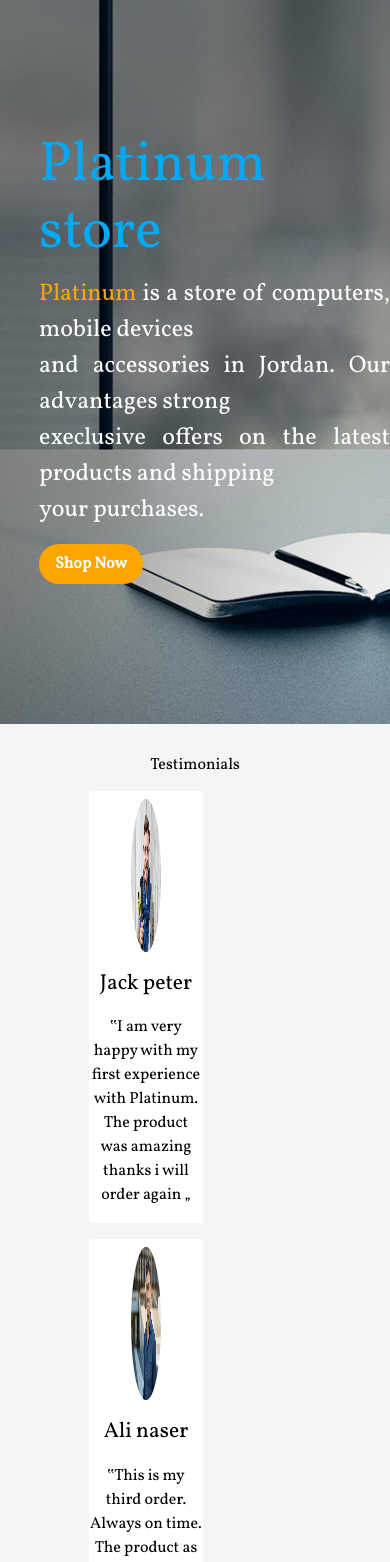
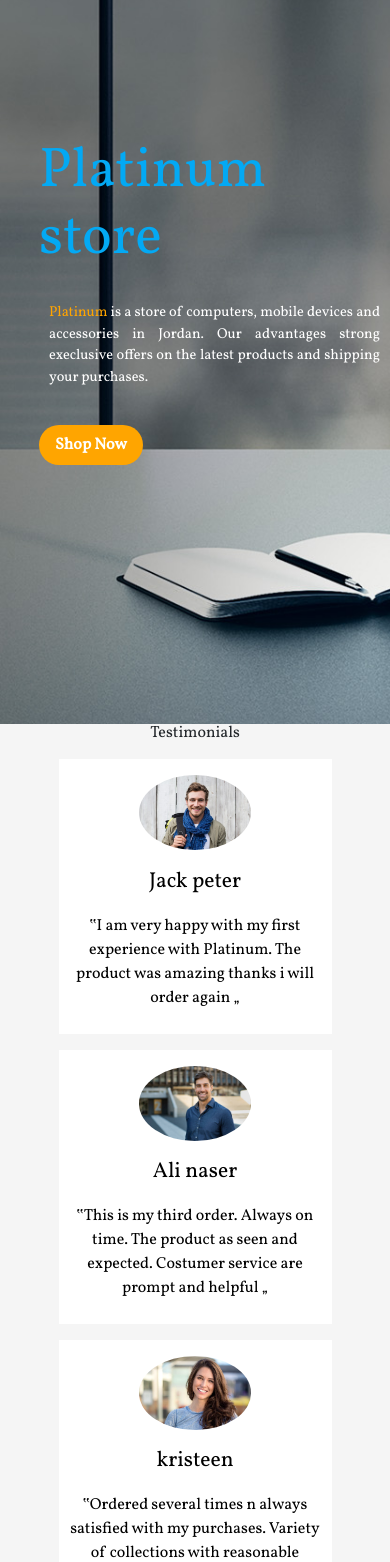
Before and after one commit to zsamamah/React-Ecommerce, a React (Create React App) app: page / in a window 390 px wide. Shown: the part 120-1682 px from the top of the page. Built offline with nearby package versions, Linux system fonts and the light colour scheme.

Commit message:
edit CSS

```diff
--- a/src/Components/Intro.js
+++ b/src/Components/Intro.js
@@ -23,22 +23,21 @@ import { Link } from "react-router-dom";
 //   }
 // }
 // export default Intro;
-class Intro extends Component{
-
-
-
-    render(){
-        return(
-<section className="Home">
-    <div className="main">
-<h1 class="intro-h">Platinum store</h1>
-<p class="intro-p"><span className="intro-text">Platinum </span>is a store of computers, mobile devices<br/> and accessories in Jordan. Our advantages strong<br/> execlusive offers on the latest products and shipping<br/>
-    your purchases.
-</p>
-<button className="intro-button" >Shop Now <Link to="/shop"></Link></button>
-</div></section>
-
-        )
-    }
-
-}export default Intro
+class Intro extends Component {
+  render() {
+    return (
+      <section className="Home">
+        <div className="main">
+          <h1 class="intro-h">Platinum store</h1>
+          <p class="intro-p">
+            <span className="intro-text">Platinum </span>is a store of computers, mobile devices and accessories in Jordan. Our advantages strong execlusive offers on the latest products and shipping your purchases.
+          </p>
+          <Link to="/shop">
+            <button className="intro-button">Shop Now</button>
+          </Link>
+        </div>
+      </section>
+    );
+  }
+}
+export default Intro;
--- a/src/Components/Ourteam.js
+++ b/src/Components/Ourteam.js
@@ -9,18 +9,19 @@ class Team extends Component {
       { name: "Shahed Khalayleh", title: "Product Owner", image: "im10.webp" },
       { name: "Kholoud Khraisat", title: "Web Developer", image: "im1.jpg" },
       { name: "Rahaf Arafeh", title: "Web Developer", image: "im12.webp" },
-      { name: "Sanad Khamash", title: "Web Developer", image: "im16.jpg" },
+      { name: "Sanad Khamash", title: "Web Developer", image: "im16.jpg" }
     ];
   }
 
   render() {
     return (
-      <div className="cardContainer">
-        <h2>Our Team</h2>
+      <>
+        <h2 className="home-heading">Our Team</h2>
+      {/* <div className="cardContainer"> */}
         <div className="memberContainer">
-          {this.state.map((teamInfo) => {
+          {this.state.map((teamInfo,index) => {
             return (
-              <div className="members">
+              <div id={index} className="members">
                 <img width="100%" src={teamInfo.image} alt="Team Member" />
                 <h4>{teamInfo.name}</h4>
                 <p>{teamInfo.title}</p>
@@ -39,8 +40,9 @@ class Team extends Component {
               </div>
             );
           })}
-        </div>
+        {/* </div> */}
       </div>
+      </>
     );
   }
 }
--- a/src/Components/Testimonials.js
+++ b/src/Components/Testimonials.js
@@ -1,34 +1,47 @@
-import React, { Component } from 'react';
-import '../HomeAssets/Testimonials.css';
-import image1 from '../HomeAssets/im6.jpg'
+import React, { Component } from "react";
+import "../HomeAssets/Testimonials.css";
+import image1 from "../HomeAssets/im6.jpg";
 
-class Testimonial extends Component{
-render(){
-this.state=[,
-{name:'Jack peter',text:'‟I am very happy with my first experience with Platinum. The product was amazing thanks i will order again „',image:'im23.jpg'},
-{name:'Ali naser',text:'‟This is my third order. Always on time. The product as seen and expected. Costumer service are prompt and helpful „',image:'im21.jpg'},
-{name:'kristeen',text:'‟Ordered several times n always satisfied with my purchases. Variety of collections with reasonable prices„',image:'im20.jpg'},
+class Testimonial extends Component {
+  constructor(props) {
+    super(props);
+    this.state = [
+      {
+        name: "Jack peter",
+        text: "‟I am very happy with my first experience with Platinum. The product was amazing thanks i will order again „",
+        image: "im23.jpg",
+      },
+      {
+        name: "Ali naser",
+        text: "‟This is my third order. Always on time. The product as seen and expected. Costumer service are prompt and helpful „",
+        image: "im21.jpg",
+      },
+      {
+        name: "kristeen",
+        text: "‟Ordered several times n always satisfied with my purchases. Variety of collections with reasonable prices„",
+        image: "im20.jpg",
+      },
+    ];
+  }
+  render() {
+    return (
+        <>
+        <h2 className="home-heading">Testimonials</h2>
 
-];
+        <div className="testimonials">
+          {this.state.map((teamInfo,index) => {
+            return (
+              <div key={index} className="people">
+                <img width="100%" alt="Review" src={teamInfo.image} />
+                <h4>{teamInfo.name}</h4>
+                <p>{teamInfo.text}</p>
+              </div>
+            );
+          })}
+      </div>
+      </>
+    );
+  }
+}
 
-return(
-    <div className="testimonialContainer">
-        <h2>Testimonials</h2>
-
-        <div className="testimonials" >
-        {this.state.map((teamInfo)=>{
-            return(
-    <div className="people">
-    <img width="100%"  src={teamInfo.image}/>
-    <h4>{teamInfo.name}</h4>
-    <p>{teamInfo.text}</p>
-
-    </div>
-
-    )
-    })}
-    </div>
-
-    </div>);}}
-
-;export default Testimonial
+export default Testimonial;
--- a/src/HomeAssets/Ourteam.css
+++ b/src/HomeAssets/Ourteam.css
@@ -1,24 +1,24 @@
-.cardContainer {
+/* .cardContainer {
   display: flex;
   flex-direction: column;
   justify-content: space-between;
   padding: 2em;
   margin: 0 auto;
-}
+} */
 .members a {
   font-size: 1.5em;
   text-decoration: none;
 }
 
-.cardContainer > p {
+/* .cardContainer > p {
   font-size: 1em;
   color: black;
 }
 
 .cardContainer > h2 {
   text-align: center;
-  /* padding: 0.5em; */
-}
+  padding: 0.5em;
+} */
 
 .members {
   color: black;
@@ -36,6 +36,7 @@
 .memberContainer {
   box-shadow: 20em rgba(0, 0, 0, 0.1);
   display: flex;
+  align-items: center;
 }
 #contactIcon {
   color: #808080;
@@ -60,9 +61,8 @@
   }
 }
 
-@media screen and (max-width: 800px) {
+@media screen and (max-width: 610px) {
   .memberContainer {
-    display: grid;
-    grid-template-rows: 1fr 1fr 1fr;
+    flex-direction: column;
   }
 }
--- a/src/HomeAssets/Testimonials.css
+++ b/src/HomeAssets/Testimonials.css
@@ -1,54 +1,51 @@
-.testimonialContainer{
-
+/* .testimonialContainer {
   display: flex;
-flex-direction: column;
+  flex-direction: row;
   justify-content: space-between;
   padding: 2em;
   margin: 0 auto;
-
-}
-
-.testimonialContainer h2{
-color: black;
+} */
+.home-heading{
     text-align: center;
 }
 
-
-.people{
-width: 50%;
+.people {
+  width: 30%;
   color: black;
   background-color: white;
   margin: 0.5em;
   align-items: center;
   box-shadow: 20em rgba(0, 0, 0, 0.1);
   text-align: center;
-
-
+  height: max-content;
+  padding: 0.5em;
 }
-.people img{
-    width: 40%;
-    height: 20vh;
+.people img {
+  width: 50%;
+  height: 50%;
   border-radius: 50%;
   padding: 0.5em;
 }
-.people h4{
-
+.people h4 {
   padding: 0.5em;
 }
-.testimonials{
-height: 70%;
-width: 70%;
+.testimonials {
+  /* height: 70%;
+  width: 70%; */
+  display: flex;
   justify-content: center;
-    display: flex;
   margin: 0 auto;
 }
-.people p{
-
+.people p {
   font-size: 1em;
 }
 
-@media screen and (max-width: 450px) {
-
-    .testimonials{ display: flex;
-    flex-direction: column;}
+@media screen and (max-width: 634px) {
+  .testimonials {
+    flex-direction: column;
+    align-items: center;
   }
+  .people{
+    width: 70%;
+  }
+}
--- a/src/Intro.css
+++ b/src/Intro.css
@@ -1,23 +1,24 @@
-@import url('https://fonts.googleapis.com/css2?family=Noto+Serif:ital@1&family=Roboto+Condensed:wght@300&family=Roboto:wght@900&family=Source+Sans+Pro:wght@200&family=Vidaloka&family=Vollkorn&display=swap');
-
-body{
-    font-family: 'Noto Serif', serif;
-font-family: 'Roboto', sans-serif;
-font-family: 'Roboto Condensed', sans-serif;
-font-family: 'Source Sans Pro', sans-serif;
-font-family: 'Vidaloka', serif;
-font-family: 'Vollkorn', serif;
-
+@import url("https://fonts.googleapis.com/css2?family=Noto+Serif:ital@1&family=Roboto+Condensed:wght@300&family=Roboto:wght@900&family=Source+Sans+Pro:wght@200&family=Vidaloka&family=Vollkorn&display=swap");
+html{
+    width: 100%;
 }
-body{
-    font-family: 'Noto Serif', serif;
-    font-family: 'Roboto', sans-serif;
-    font-family: 'Roboto Condensed', sans-serif;
-    font-family: 'Source Sans Pro', sans-serif;
-    font-family: 'Vidaloka', serif;
-    font-family: 'Vollkorn', serif;
+body {
+  font-family: "Noto Serif", serif;
+  font-family: "Roboto", sans-serif;
+  font-family: "Roboto Condensed", sans-serif;
+  font-family: "Source Sans Pro", sans-serif;
+  font-family: "Vidaloka", serif;
+  font-family: "Vollkorn", serif;
 }
-.Home{
+body {
+  font-family: "Noto Serif", serif;
+  font-family: "Roboto", sans-serif;
+  font-family: "Roboto Condensed", sans-serif;
+  font-family: "Source Sans Pro", sans-serif;
+  font-family: "Vidaloka", serif;
+  font-family: "Vollkorn", serif;
+}
+.Home {
   background-image: url("./HomeAssets/BG6.jpeg");
   margin: 0 auto;
   text-align: left;
@@ -28,18 +29,19 @@ body{
   align-items: center;
 }
 
-.intro-text{
-    color:orange;
+.intro-text {
+  color: orange;
 }
-.intro-h{
+.intro-h {
   color: #03a9f4;
   font-size: 3.5em;
 }
 
 .intro-p {
-    color:#fff;
+  color: #fff;
   font-size: 1.5em;
   animation-duration: 3s;
+  padding: 10px;
   animation-name: slidein;
 }
 
@@ -55,37 +57,37 @@ body{
   }
 }
 
-.main{
+.main {
   display: flex;
   flex-direction: column;
   align-items: flex-start;
-    width:50%;
+  width: 70%;
   height: 40%;
-    justify-content:space-around;
+  justify-content: space-around;
   margin-left: 10%;
   text-align: justify;
 }
-.intro-button{
-
-    padding:0.5em 1em;
+.intro-button {
+  padding: 0.5em 1em;
   border-radius: 1.5em;
-    background-color:orange;
+  background-color: orange;
   color: white;
   font-weight: bold;
-    width:fit-content;
-    box-shadow:darkblue;
+  width: fit-content;
+  box-shadow: darkblue;
   border: none;
-
 }
 
-.intro-button:hover{
+.intro-button:hover {
   background-color: whitesmoke;
-color: #292C6D;
-
+  color: #292c6d;
 }
 @media screen and (max-width: 450px) {
   .main {
     font-size: 1em;
     width: 100%;
   }
+  .intro-p{
+      font-size: 0.9em;
   }
+}
--- a/src/slider.css
+++ b/src/slider.css
@@ -8,7 +8,7 @@ body{
   font-family: 'Vollkorn', serif;
 }
 .client {
-  margin:4em 0;
+  /* margin:4em 0; */
   width: 100%;
   height: 20%;
   text-align: center;
```
Lines whose indentation alone changed are shown as unchanged.
